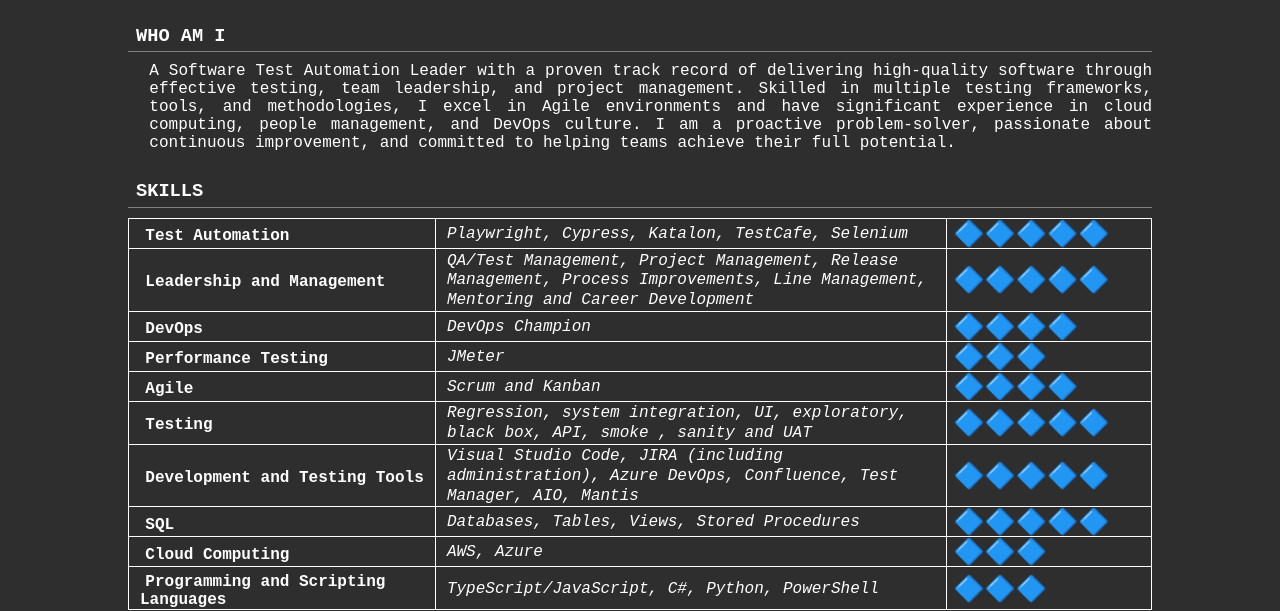
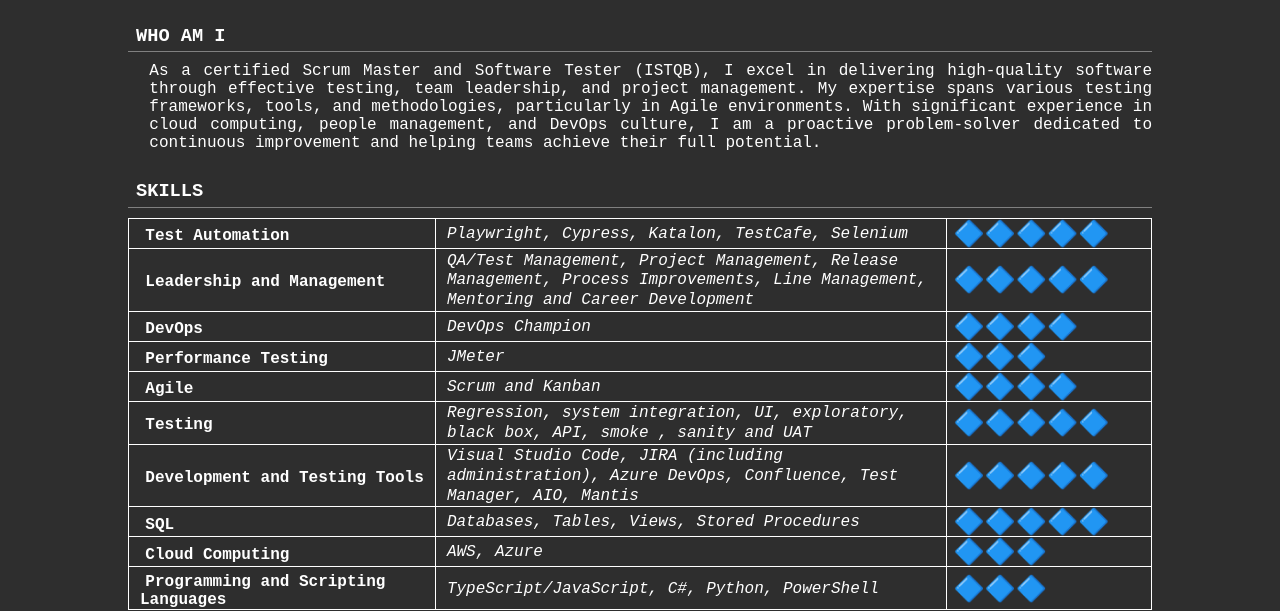
Before and after one commit to jon-salud/cv, a plain HTML site: page index.html in a window 1280 px wide. Shown: the part 221-832 px from the top of the page. Drawn offline with Linux system fonts and the light colour scheme.

Commit message:
re-phrased header

```diff
--- a/index.html
+++ b/index.html
@@ -81,11 +81,11 @@
     </hr>
     <p style="padding-left: 16pt;
             text-indent: 0pt;
-            text-align: justify;">A Software Test Automation Leader with a proven track record of
-        delivering high-quality software through effective testing, team leadership, and project management. Skilled in
-        multiple testing frameworks, tools, and methodologies, I excel in Agile environments and have significant
-        experience in cloud computing, people management, and DevOps culture. I am a proactive problem-solver,
-        passionate about continuous improvement, and committed to helping teams achieve their full potential.</p>
+            text-align: justify;">As a certified Scrum Master and Software Tester (ISTQB), I excel in delivering
+        high-quality software through effective testing, team leadership, and project management. My expertise spans
+        various testing frameworks, tools, and methodologies, particularly in Agile environments. With significant
+        experience in cloud computing, people management, and DevOps culture, I am a proactive problem-solver dedicated
+        to continuous improvement and helping teams achieve their full potential.</p>
     <br />
     <h1 class="heading1">SKILLS</h1>
     <hr size=1 noshade>
```
